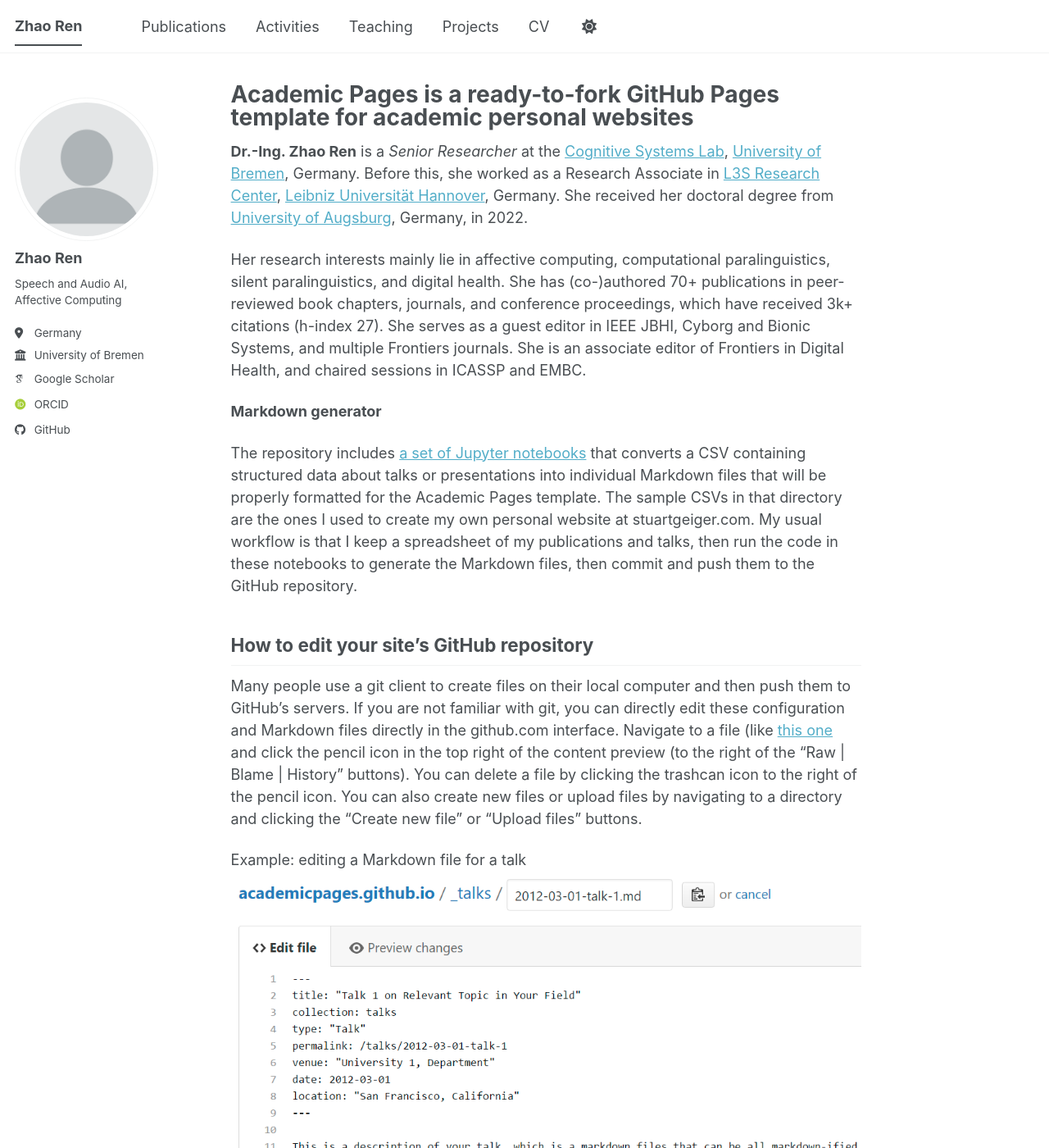
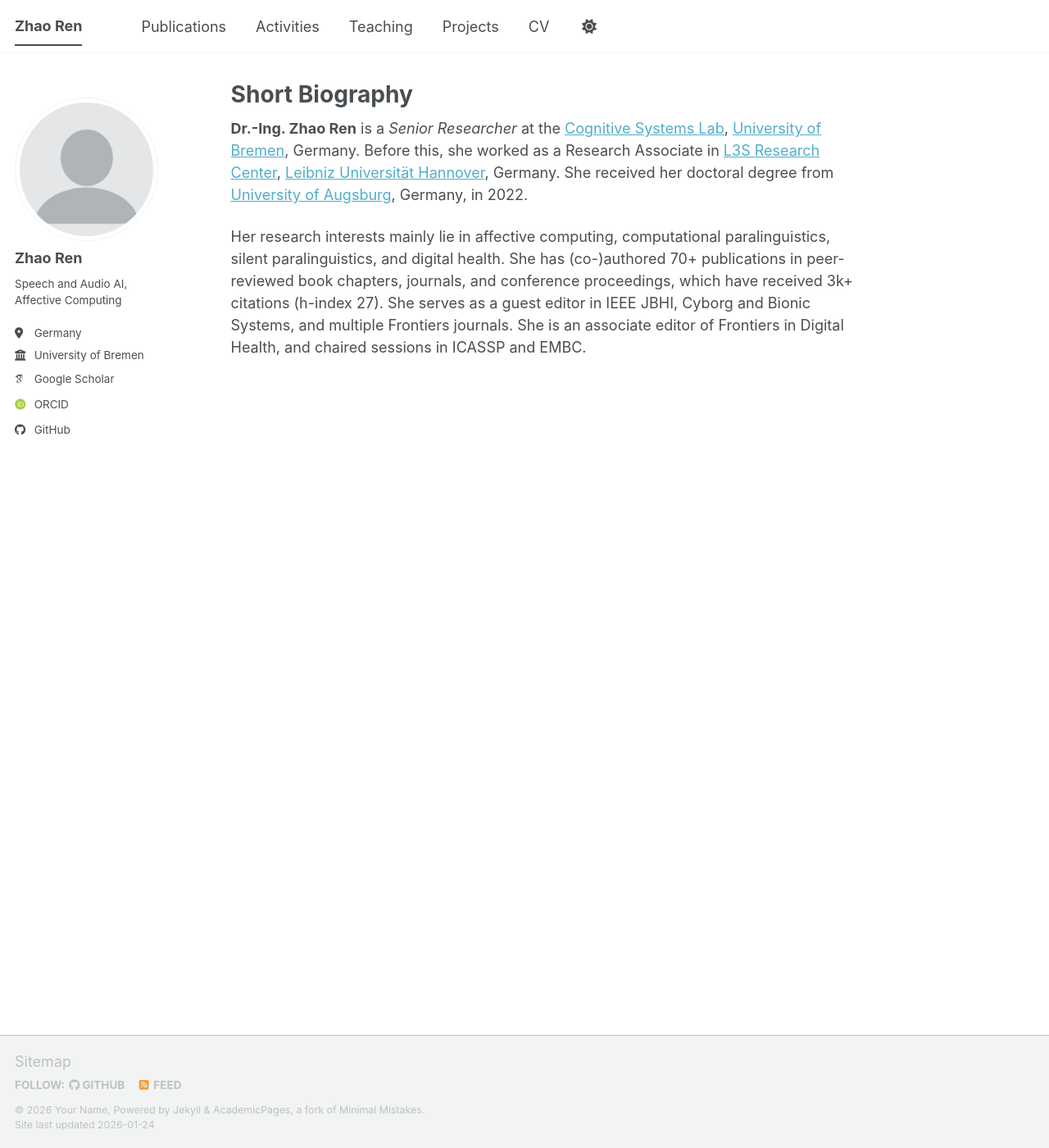
Before and after one commit to zhaoren91/zhaoren91.github.io, a Jekyll site: the page built from _pages/about.md, in a window 1280 px wide and 1400 px high. Shown: the whole window at 82% size. Built offline with Jekyll 4.4.1, drawn with Linux system fonts in a browser that asks for light colours; some web fonts are replaced; a script bundle is joined from its source files by our own code; library files that are not in the unit come from our copies; some of the changed text lies outside the part shown.

Commit message:
Update about.md

```diff
--- a/_pages/about.md
+++ b/_pages/about.md
@@ -1,6 +1,6 @@
 ---
 permalink: /
-title: "Academic Pages is a ready-to-fork GitHub Pages template for academic personal websites"
+title: "Short Biography"
 author_profile: true
 redirect_from:
   - /about/
@@ -10,19 +10,3 @@
 **Dr.-Ing. Zhao Ren** is a *Senior Researcher* at the <a href="https://www.uni-bremen.de/csl" target="_blank">Cognitive Systems Lab</a>, <a href="https://www.uni-bremen.de" target="_blank">University of Bremen</a>, Germany. Before this, she worked as a Research Associate in <a href="https://www.l3s.de/en" target="_blank">L3S Research Center</a>, <a href="https://www.uni-hannover.de/en/" target="_blank">Leibniz Universität Hannover</a>, Germany. She received her doctoral degree from <a href="https://www.uni-augsburg.de/en/" target="_blank">University of Augsburg</a>, Germany, in 2022.
 
 Her research interests mainly lie in affective computing, computational paralinguistics, silent paralinguistics, and digital health. She has (co-)authored 70+ publications in peer-reviewed book chapters, journals, and conference proceedings, which have received 3k+ citations (h-index 27). She serves as a guest editor in IEEE JBHI, Cyborg and Bionic Systems, and multiple Frontiers journals. She is an associate editor of Frontiers in Digital Health, and chaired sessions in ICASSP and EMBC.
-
-**Markdown generator**
-
-The repository includes [a set of Jupyter notebooks](https://github.com/academicpages/academicpages.github.io/tree/master/markdown_generator
-) that converts a CSV containing structured data about talks or presentations into individual Markdown files that will be properly formatted for the Academic Pages template. The sample CSVs in that directory are the ones I used to create my own personal website at stuartgeiger.com. My usual workflow is that I keep a spreadsheet of my publications and talks, then run the code in these notebooks to generate the Markdown files, then commit and push them to the GitHub repository.
-
-How to edit your site's GitHub repository
-------
-Many people use a git client to create files on their local computer and then push them to GitHub's servers. If you are not familiar with git, you can directly edit these configuration and Markdown files directly in the github.com interface. Navigate to a file (like [this one](https://github.com/academicpages/academicpages.github.io/blob/master/_talks/2012-03-01-talk-1.md) and click the pencil icon in the top right of the content preview (to the right of the "Raw | Blame | History" buttons). You can delete a file by clicking the trashcan icon to the right of the pencil icon. You can also create new files or upload files by navigating to a directory and clicking the "Create new file" or "Upload files" buttons.
-
-Example: editing a Markdown file for a talk
-![Editing a Markdown file for a talk](/images/editing-talk.png)
-
-For more info
-------
-More info about configuring Academic Pages can be found in [the guide](https://academicpages.github.io/markdown/), the [growing wiki](https://github.com/academicpages/academicpages.github.io/wiki), and you can always [ask a question on GitHub](https://github.com/academicpages/academicpages.github.io/discussions). The [guides for the Minimal Mistakes theme](https://mmistakes.github.io/minimal-mistakes/docs/configuration/) (which this theme was forked from) might also be helpful.
```
